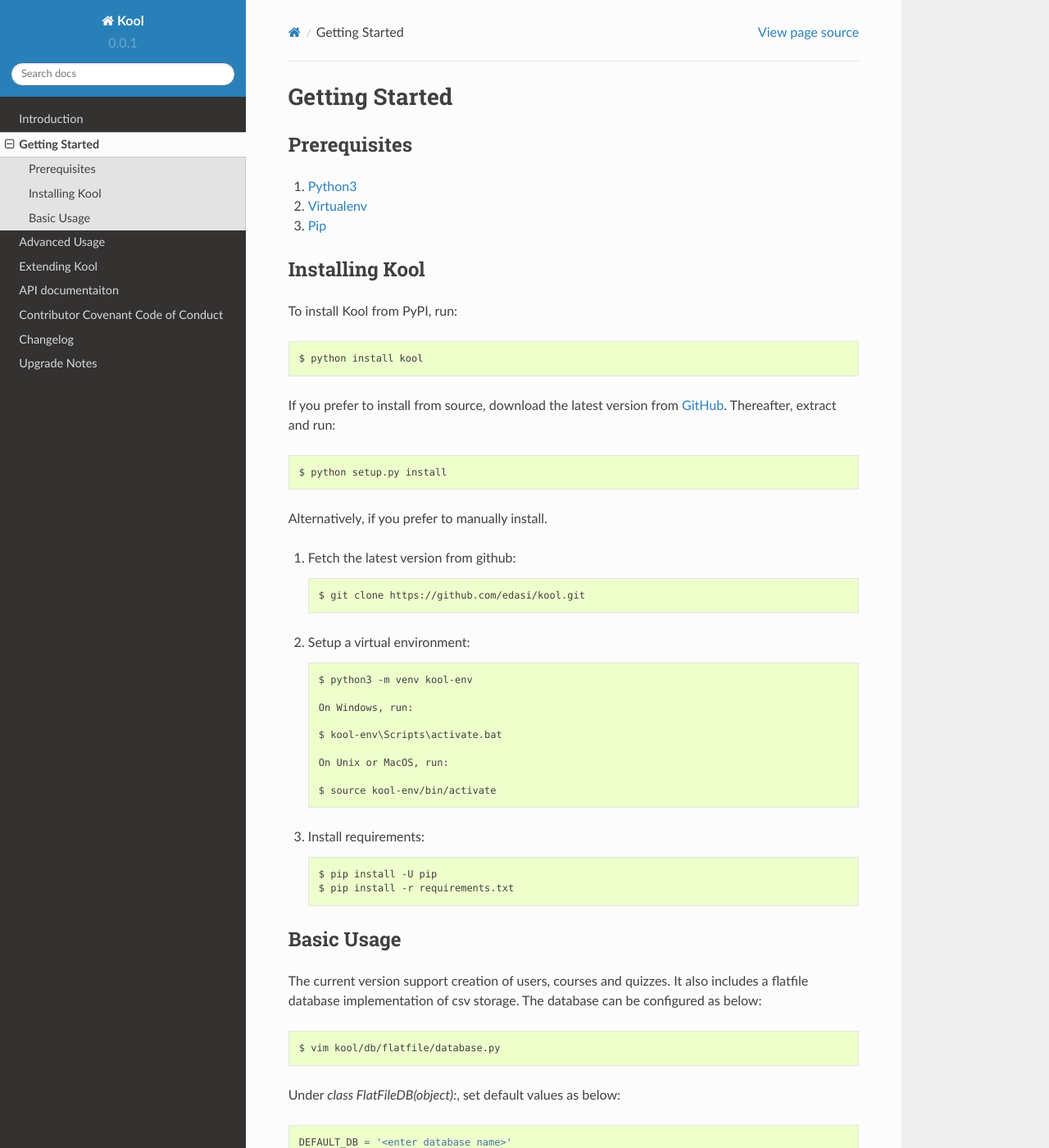
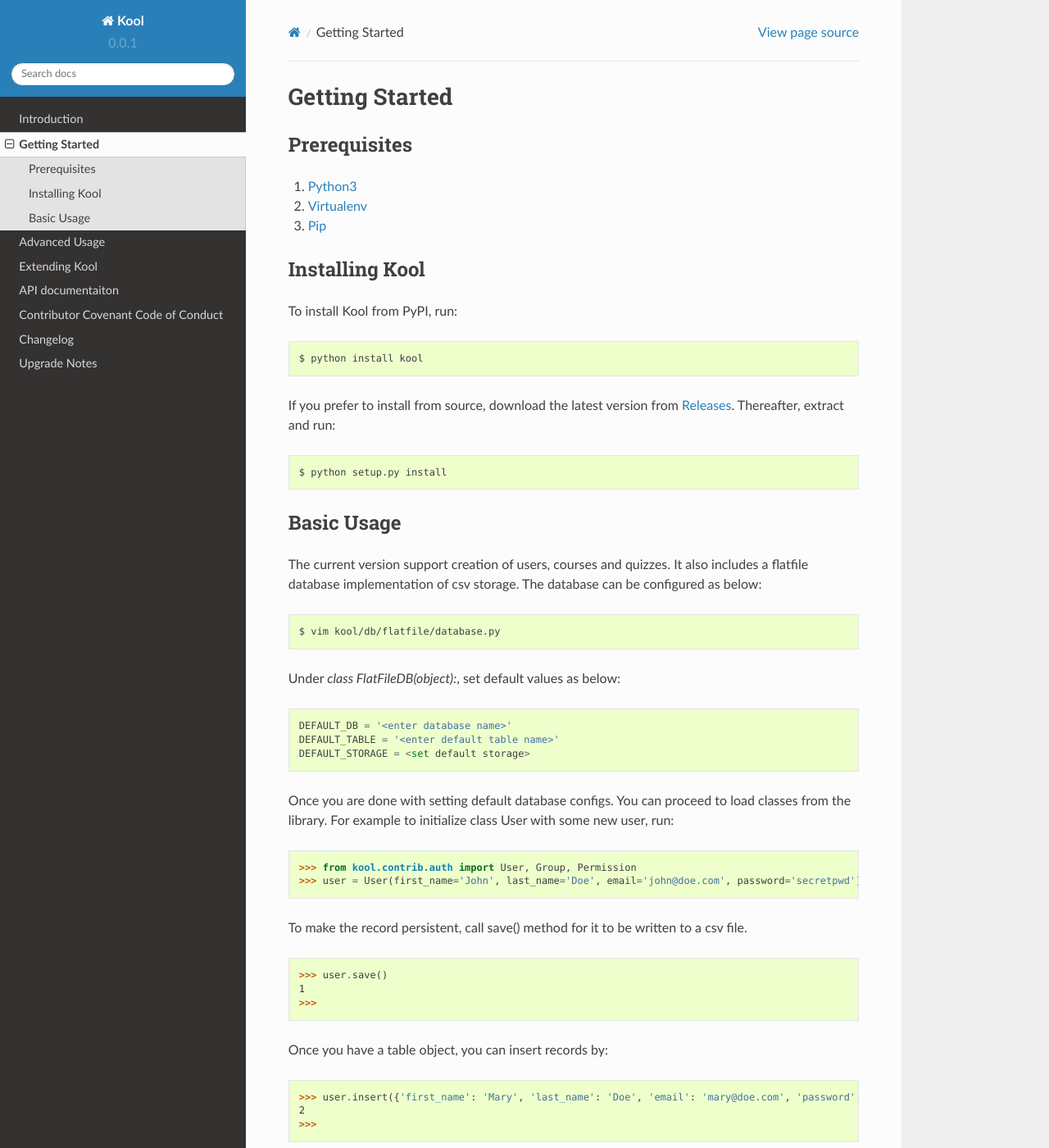
Before and after one commit to whiteboard-tartu/whiteboard, a Sphinx documentation site: the page built from docs/source/getting-started.rst, in a window 1280 px wide and 1400 px high. Shown: the whole window at 82% size. Built offline with Sphinx 7.4.7 and the Read the Docs theme 2.0.0, drawn with Linux system fonts in a browser that asks for light colours.

Commit message:
Update installing instructions

```diff
--- a/docs/source/getting-started.rst
+++ b/docs/source/getting-started.rst
@@ -17,32 +17,9 @@
 
     $ python install kool
 
-If you prefer to install from source, download the latest version from GitHub_. Thereafter, extract and run::
+If you prefer to install from source, download the latest version from Releases_. Thereafter, extract and run::
 
     $ python setup.py install
-
-Alternatively, if you prefer to manually install.
-
-1. Fetch the latest version from github::
-
-    $ git clone https://github.com/edasi/kool.git
-
-2. Setup a virtual environment::
-
-    $ python3 -m venv kool-env
-
-    On Windows, run:
-
-    $ kool-env\Scripts\activate.bat
-
-    On Unix or MacOS, run:
-
-    $ source kool-env/bin/activate
-
-3. Install requirements::
-
-    $ pip install -U pip
-    $ pip install -r requirements.txt
 
 
 Basic Usage
@@ -107,4 +84,4 @@
 >>>
 
 .. References
-.. _GitHub: https://github.com/edasi/kool
+.. _Releases: https://github.com/edasi/kool/releases
```
Also changed, not shown: README.rst (+5 -26 lines).
